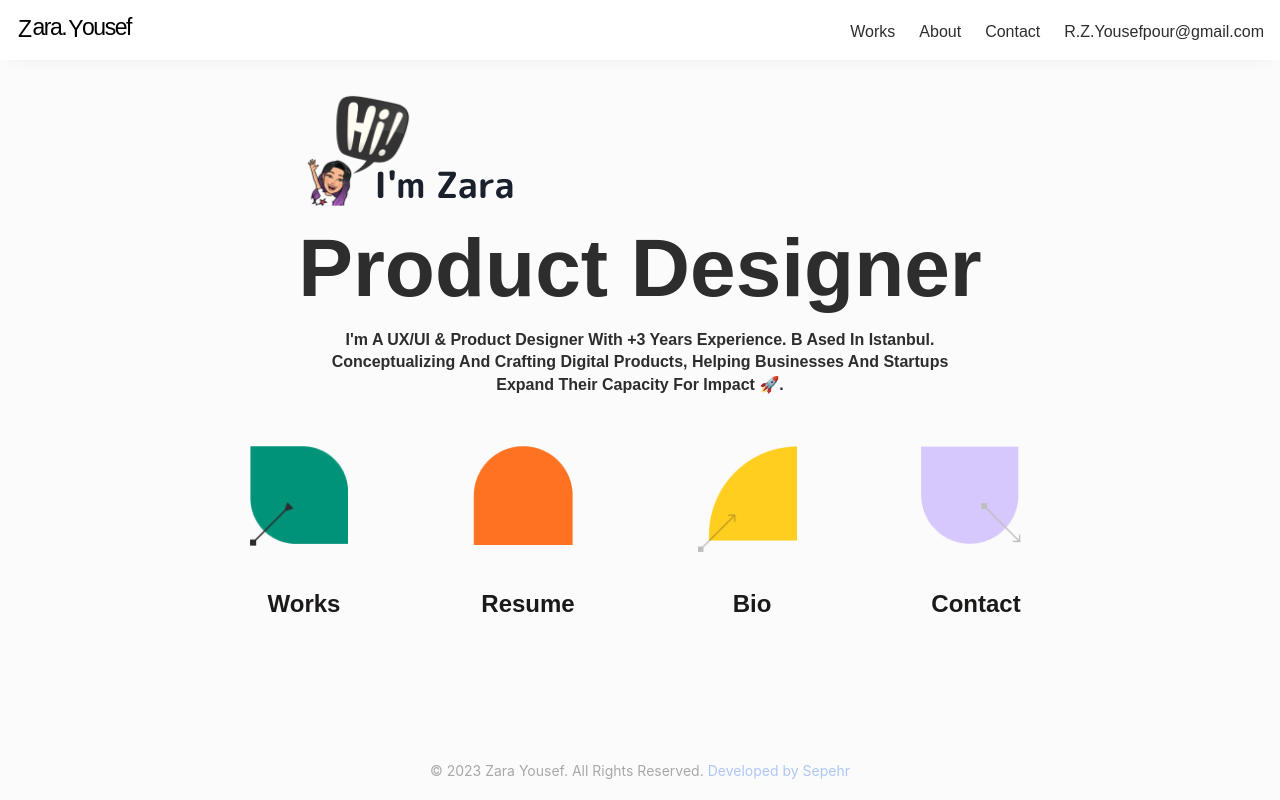
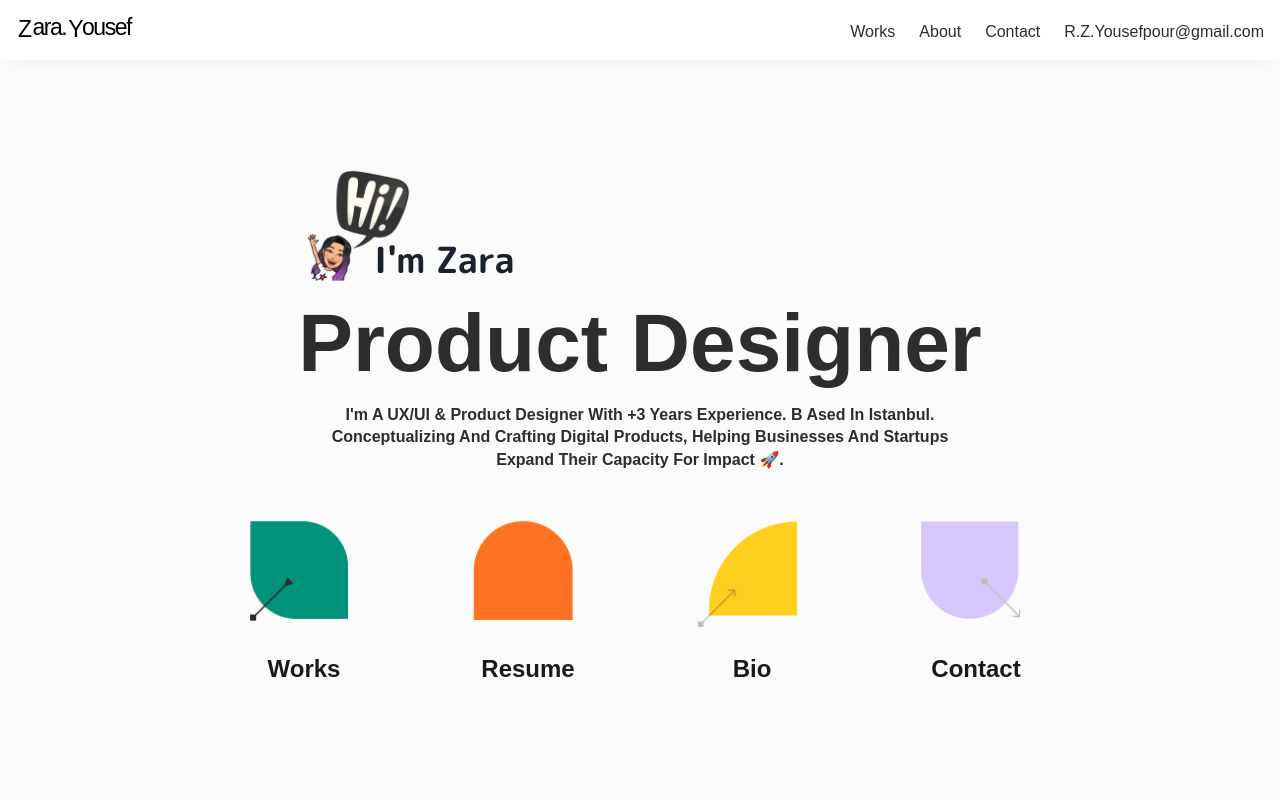
Before and after one commit to septan4/dynamic-design-portfolio, a Next.js app: page / in a window 1280 px wide. Shown: the top 800 px of the page. Built offline with nearby package versions, Linux system fonts and the light colour scheme; a web font is replaced by a local one.

Commit message:
Homepage Fixed

```diff
--- a/components/layouts/main.js
+++ b/components/layouts/main.js
@@ -28,7 +28,7 @@ const Main = ({ children, router }) => {
 
       <NavBar path={router.asPath} />
 
-      <Container maxW="container.xl" pt={[10, 0]}>
+      <Container maxW="container.xl">
         {children}
 
         <Footer />
--- a/pages/index.js
+++ b/pages/index.js
@@ -30,7 +30,7 @@ import thumbAmembo from '../public/images/works/amembo_eyecatch.png'
 
 const Home = () => (
   <Layout>
-    <Container maxW="container.xl" h={['832px', '95vh']}>
+    <Container maxW="container.xl" h={['832px', '900px']} pt={[10, 0]}>
       <Center h="100%">
         <Section delay={0.1}>
           <Box display="flex" alignItems="center" flexDirection="column">
@@ -94,7 +94,7 @@ const Home = () => (
                     fontFamily="Exo Variable, sans-serif"
                     fontWeight="600"
                     fontStyle="normal"
-                    mt="30px"
+                    mt="20px"
                   >
                     Works
                   </Box>
@@ -120,7 +120,7 @@ const Home = () => (
                     fontFamily="Exo Variable, sans-serif"
                     fontWeight="600"
                     fontStyle="normal"
-                    mt="30px"
+                    mt="20px"
                   >
                     Resume
                   </Box>
@@ -146,7 +146,7 @@ const Home = () => (
                     fontFamily="Exo Variable, sans-serif"
                     fontWeight="600"
                     fontStyle="normal"
-                    mt="30px"
+                    mt="20px"
                   >
                     Bio
                   </Box>
@@ -176,7 +176,7 @@ const Home = () => (
                     fontFamily="Exo Variable, sans-serif"
                     fontWeight="600"
                     fontStyle="normal"
-                    mt="30px"
+                    mt="20px"
                   >
                     Contact
                   </Box>
```
Also changed, not shown: pages/about.js (renamed from pages/posts.js, +3 -7 lines).
